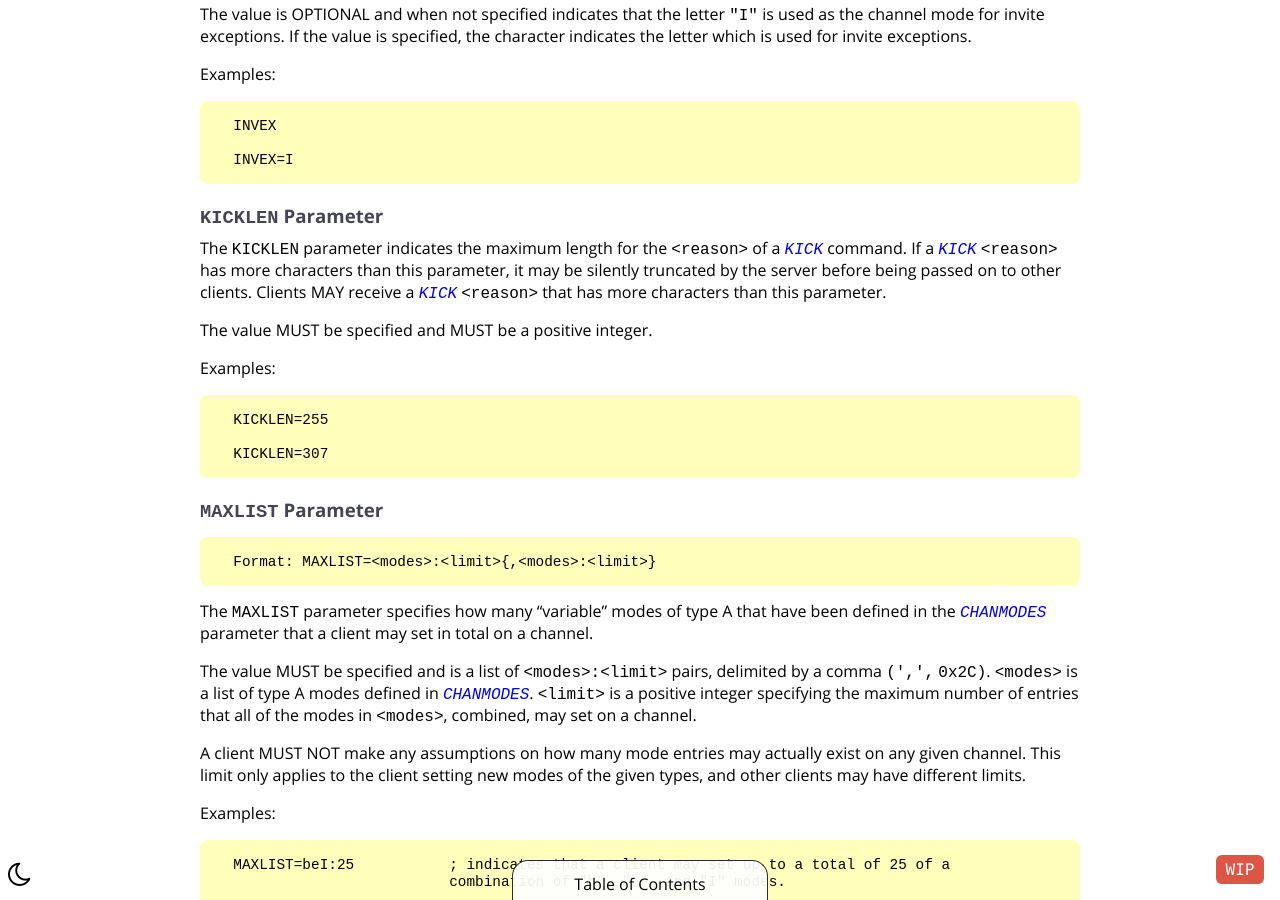
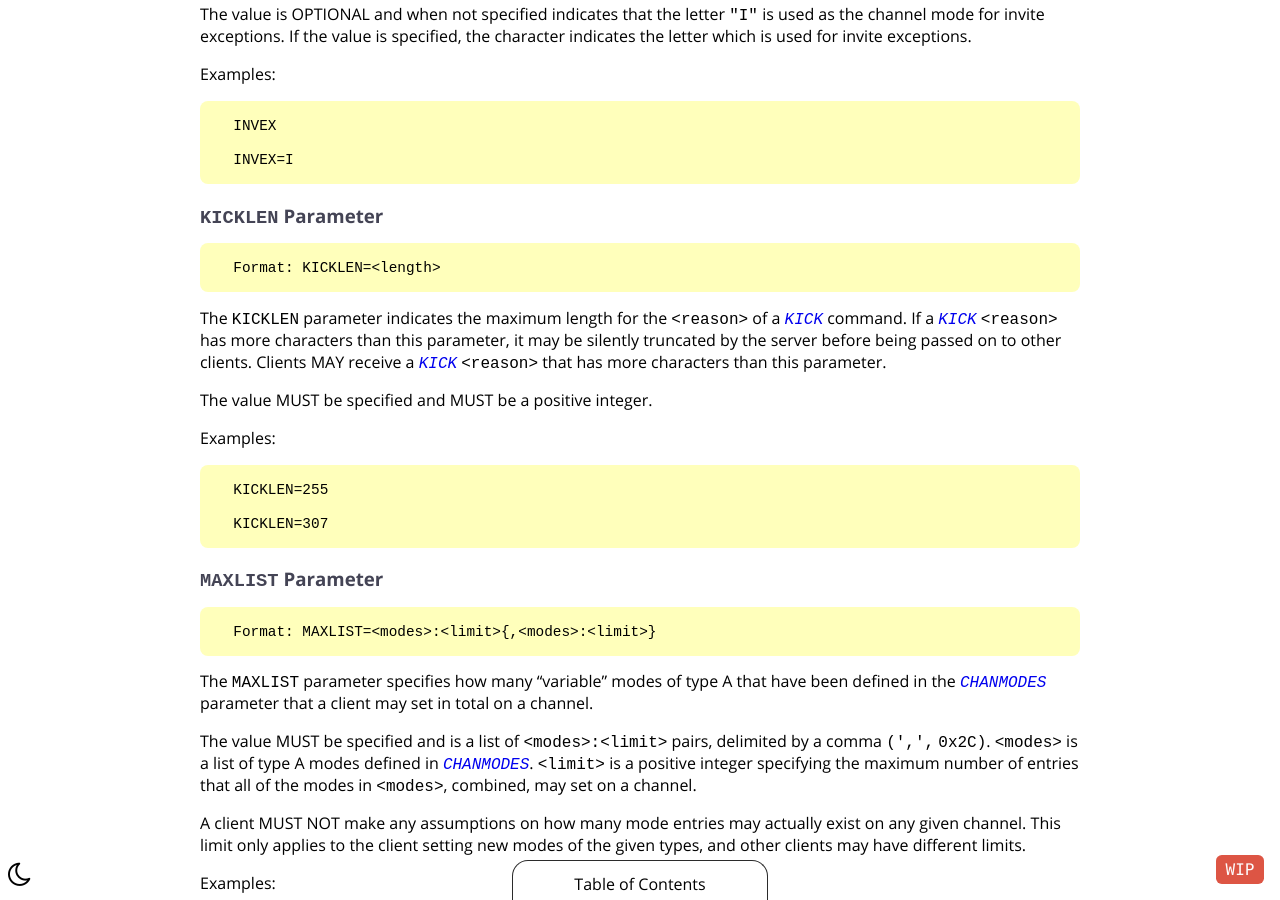
Before and after one commit to ircdocs/modern-irc, a Jekyll site: the page built from index.md, in a window 1280 px wide and 900 px high, scrolled down 66525 px. Built offline with Jekyll 4.4.1, drawn with Linux system fonts in a browser that asks for light colours.

Commit message:
modern: Add KICKLEN format

```diff
--- a/_includes/modern-appendix.md
+++ b/_includes/modern-appendix.md
@@ -1116,6 +1116,8 @@ Examples:
 
 ### `KICKLEN` Parameter
 
+      Format: KICKLEN=<length>
+
 The `KICKLEN` parameter indicates the maximum length for the `<reason>` of a [`KICK`](#kick-message) command. If a [`KICK`](#kick-message) `<reason>` has more characters than this parameter, it may be silently truncated by the server before being passed on to other clients. Clients MAY receive a [`KICK`](#kick-message) `<reason>` that has more characters than this parameter.
 
 The value MUST be specified and MUST be a positive integer.
```
